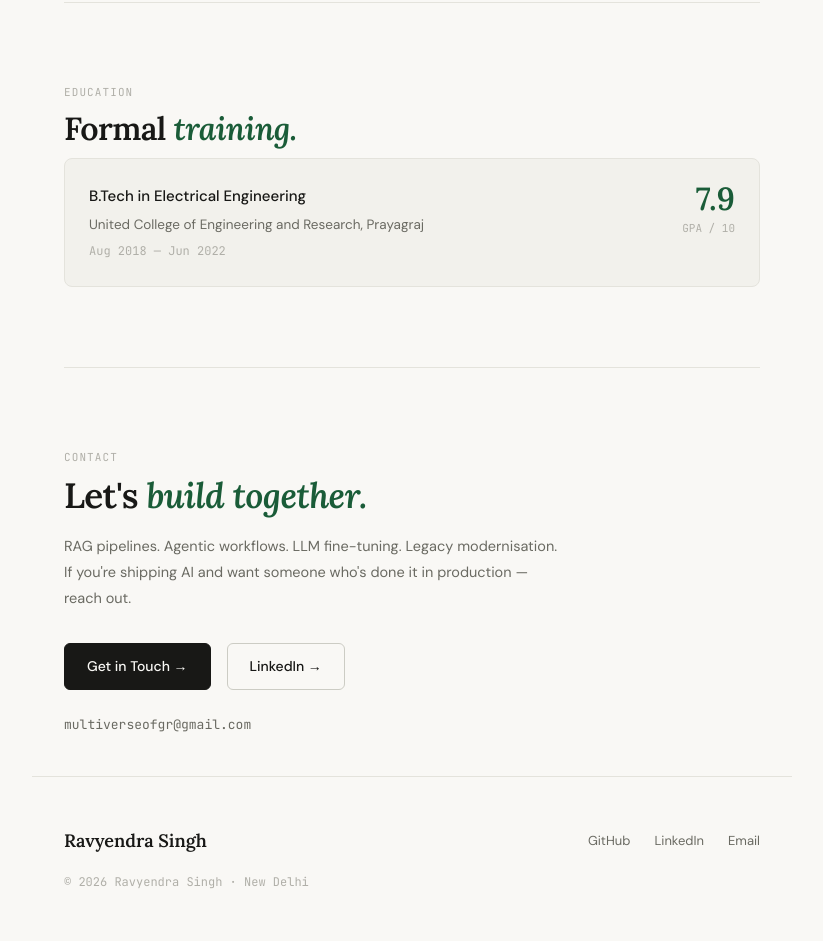
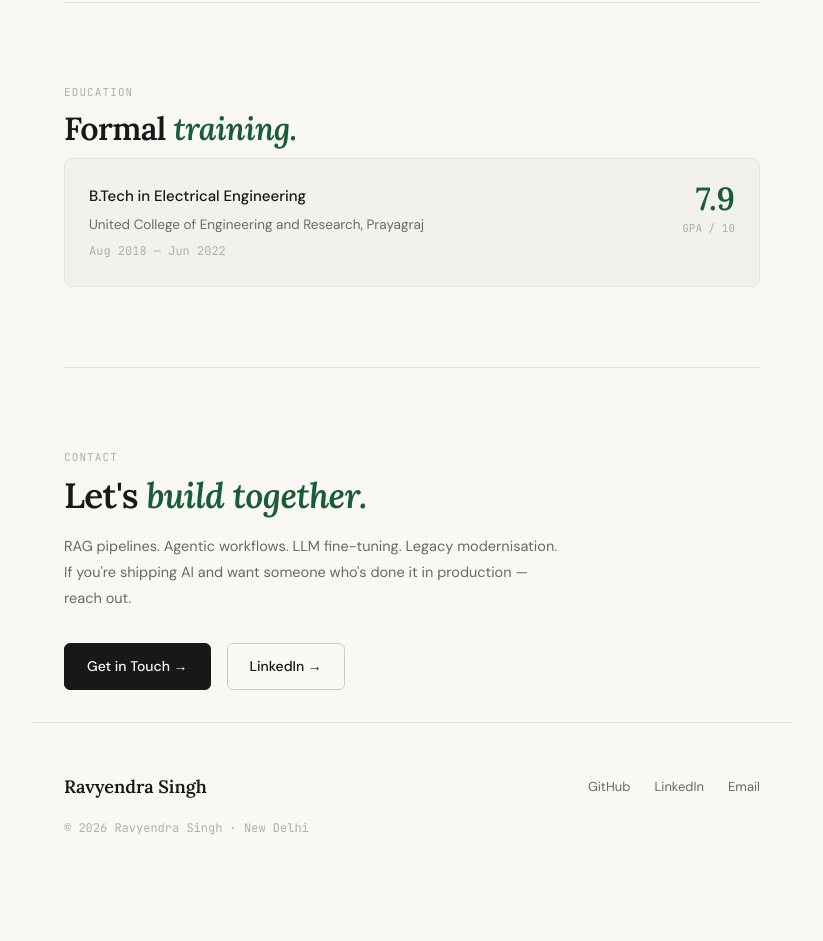
Before and after one commit to multiverseofShiv/Portfolio, a plain HTML site: page index.html in a window 1280 px wide. Shown: the part 2823-3764 px from the top of the page, without its empty margins (228-1051 px from the left). After the commit the page ends 3710 px from the top, so only its background shows below. Drawn offline with Linux system fonts and the light colour scheme.

Commit message:
few updates

```diff
--- a/index.html
+++ b/index.html
@@ -610,7 +610,7 @@ footer {
   <a class="nav-logo" href="#">Ravyendra Singh</a>
   <ul class="nav-links">
     <li><a href="#stack">Stack</a></li>
-    <li><a href="mailto:multiverseofgr@gmail.com" class="cta">Say hello →</a></li>
+    <li><a href="mailto:ravyendrasingh@gmail.com" class="cta">Say hello →</a></li>
   </ul>
 </nav>
 
@@ -643,7 +643,7 @@ footer {
     </div>
     <div class="hero-actions">
       <a href="#experience" class="btn btn-primary">View My Work →</a>
-      <a href="mailto:multiverseofgr@gmail.com" class="btn btn-ghost">Get in Touch</a>
+      <a href="mailto:ravyendrasingh@gmail.com" class="btn btn-ghost">Get in Touch</a>
     </div>
   </section>
 
@@ -781,14 +781,9 @@ footer {
         RAG pipelines. Agentic workflows. LLM fine-tuning. Legacy modernisation. If you're shipping AI and want someone who's done it in production — reach out.
       </p>
       <div class="contact-links">
-        <a href="mailto:multiverseofgr@gmail.com" class="btn btn-primary">Get in Touch →</a>
+        <a href="mailto:ravyendrasingh@gmail.com" class="btn btn-primary">Get in Touch →</a>
         <a href="https://www.linkedin.com/in/ravyendra-singh/" class="btn btn-ghost" target="_blank">LinkedIn →</a>
       </div>
-    </div>
-      <div class="contact-email">
-      <span>multiverseofgr@gmail.com</span>
-      <hr>
-</div>
   </section>
 
 </main>
@@ -799,7 +794,7 @@ footer {
   <ul class="footer-links">
     <li><a href="https://github.com/multiverseofshiv" target="_blank">GitHub</a></li>
     <li><a href="https://www.linkedin.com/in/ravyendra-singh/" target="_blank">LinkedIn</a></li>
-    <li><a href="mailto:multiverseofgr@gmail.com">Email</a></li>
+    <li><a href="mailto:ravyendrasingh@gmail.com">Email</a></li>
   </ul>
   <span class="footer-copy">© 2026 Ravyendra Singh · New Delhi</span>
 </footer>
```
